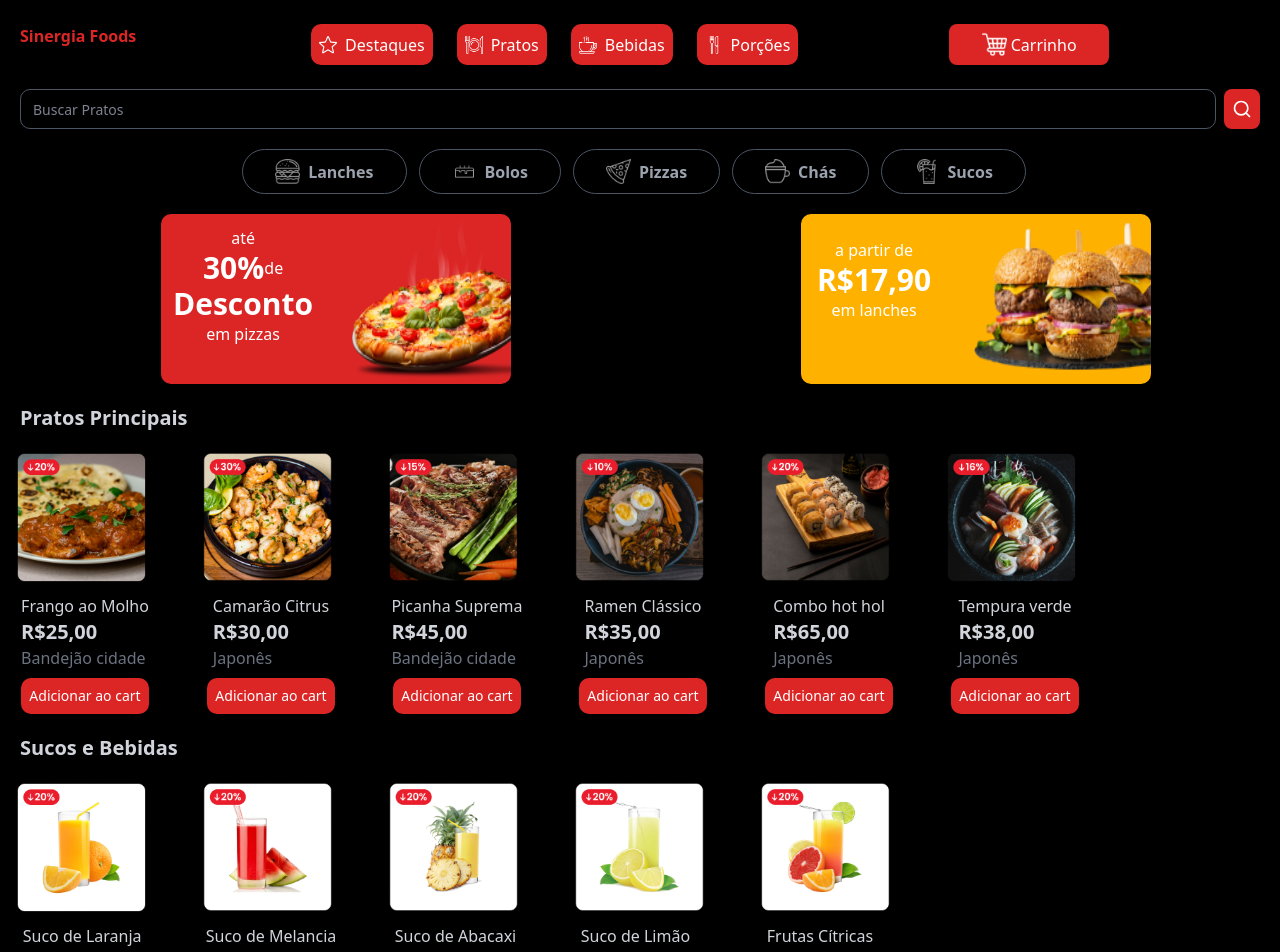
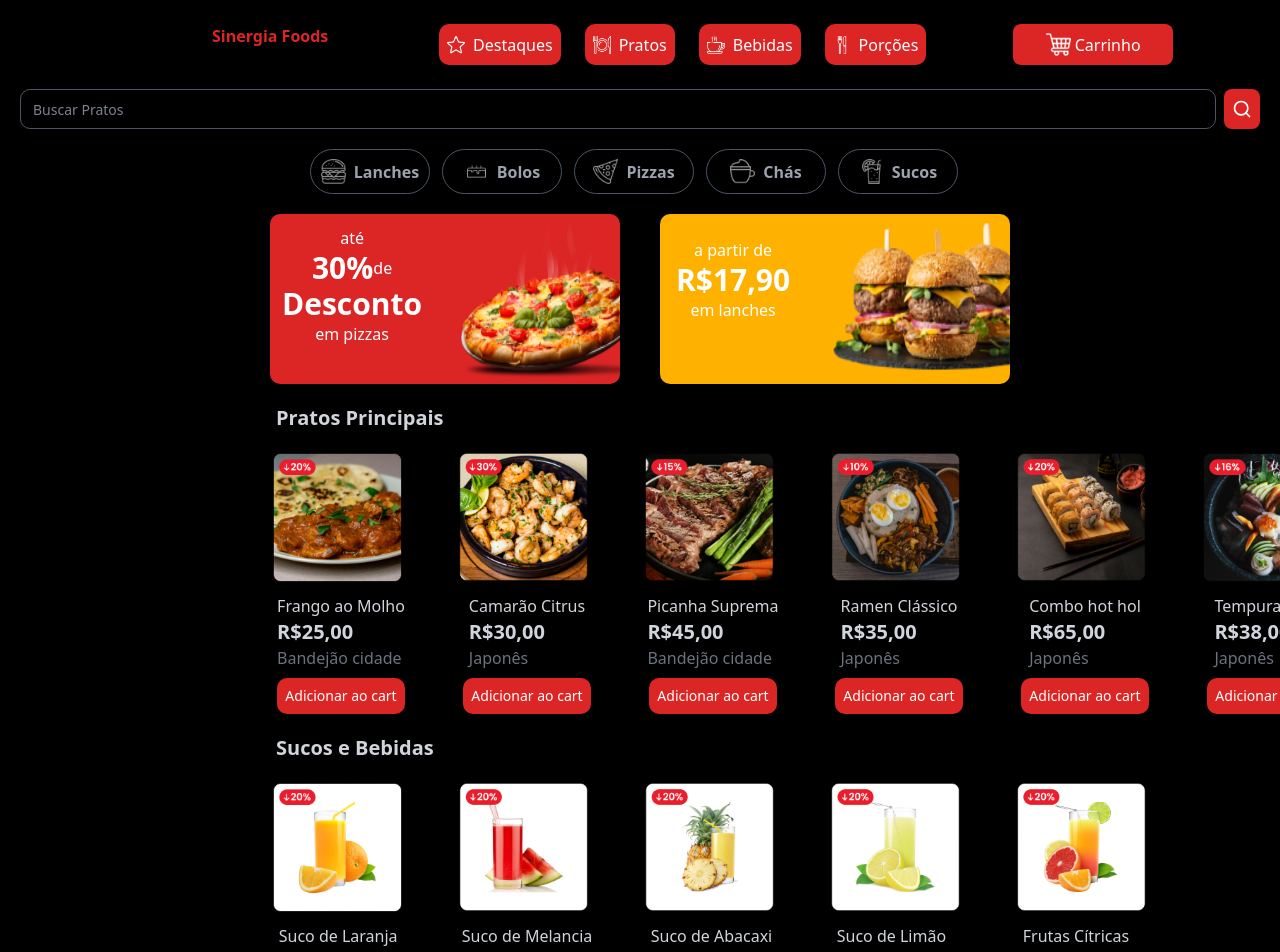
Before and after one commit to Gui089/Desafio-sinergiaSh, a React (Vite) app: page / in a window 1280 px wide. Shown: the top 952 px of the page. Built offline with nearby package versions, Linux system fonts and the light colour scheme.

Commit message:
feat: add responsive large screens

```diff
--- a/src/App.tsx
+++ b/src/App.tsx
@@ -16,8 +16,8 @@ function App() {
 
        <CategoryList />
 
-       <div className="flex md:flex-row md:justify-around sm:flex flex-col">
-            <div className="bg-red-600 lg:h-[170px] mt-5 w-[350px] h-[150px] ml-8 rounded-md flex justify-between ">
+       <div className="flex gap-4 items-center md:flex-row md:justify-center sm:flex flex-col lg:gap-10">
+            <div className="bg-red-600 lg:h-[170px] mt-5 w-[350px] h-[150px] rounded-md flex justify-between">
 
             <div className=" flex flex-col mt-3 items-center ml-3 h-[90px]">
                 <p className="text-white ">até</p>
@@ -40,7 +40,7 @@ function App() {
 
           </div>
 
-          <div className="bg-[#FFB100] lg:h-[170px] mt-5 w-[350px] h-[150px] ml-8 rounded-md flex justify-between ">
+          <div className="bg-[#FFB100] lg:h-[170px] mt-5 w-[350px] h-[150px] rounded-md flex justify-between ">
 
             <div className=" flex flex-col mt-6 ml-4 items-center h-[90px]">
                 <p className="text-white ">a partir de </p>
@@ -64,7 +64,7 @@ function App() {
        </div>
 
 
-      <div className="pt-5">
+      <div className="pt-5 xl:ml-[20%] lg:ml-[5%]">
         <div className="px-5">
           <h2 className="text-xl text-gray-300 font-semibold">Pratos Principais</h2>
         </div>
@@ -74,13 +74,13 @@ function App() {
         <ProductList />
       </div>
 
-      <div className="pt-5">
+      <div className="pt-5 xl:ml-[20%] lg:ml-[5%]">
         <div className="px-5">
           <h2 className="text-xl text-gray-300 font-semibold">Sucos e Bebidas</h2>
         </div>
       </div>
 
-      <div className="pt-6 mt-[-20px] pb-[40px]">
+      <div className="pt-6 mt-[-20px] pb-[100px]">
         <ProductJuices />
       </div>
     </>
--- a/src/components/Category-item.tsx
+++ b/src/components/Category-item.tsx
@@ -6,7 +6,7 @@ interface CategoryProps {
 
 const CategoryItem = ({icon, title}: CategoryProps) => {
     return (
-        <div className="flex cursor-pointer h-[45px] items-center justify-center gap-2 mr-3 mt-5 px-8 border-[1px] border-gray-600 rounded-full">
+        <div className="flex cursor-pointer h-[45px] items-center justify-center gap-2 mr-3 mt-5 px-8 border-[1px] border-gray-600 rounded-full md:w-[120px]">
             <img src={icon} alt={title} height={25} width={25}/>
 
             <span className="font-semibold text-gray-400">{title}</span>
--- a/src/components/Header.tsx
+++ b/src/components/Header.tsx
@@ -24,14 +24,14 @@ const menuItemList = [
 
 const Header = () => {
 
-    const [showMenuBar, setShowMenuBar] = useState(false);
+    const [showMenuBar, setShowMenuBar] = useState(true);
 
     return (
-        <div className="flex justify-between pt-6 px-5">
+        <div className="flex justify-between pt-6 px-5 xl:ml-[15%]">
             <h1 className="text-red-600 font-bold">Sinergia Foods</h1>
 
 
-            <ul className="hidden sm:flex">
+            <ul className="hidden md:hidden lg:flex">
                 {menuItemList.map(item =>
                     <li className="ml-6 cursor-pointer hover:bg-red-800 bg-red-600 flex justify-center items-center p-2 rounded-md text-white" key={item.title}>
                         <img className="mr-2" src={item.icon} alt="icon" width={18} height={18} />
@@ -40,12 +40,12 @@ const Header = () => {
             </ul>
 
 
-            <button className="sm:flex hidden bg-red-600 hover:bg-red-800 p-2 w-[160px] rounded-sm items-center justify-center ">
+            <button className="sm:flex lg:flex md:hidden hidden bg-red-600 hover:bg-red-800 p-2 w-[160px] rounded-sm items-center justify-center ">
                 <img width={25} src="/img/shopping-cart.png" className="mr-1" />
                 <h1 className="text-white">Carrinho</h1>
             </button>
 
-            <button onClick={() => setShowMenuBar(prev => !prev)} className="md:hidden lg:hidden ml-[200px]">
+            <button onClick={() => setShowMenuBar(prev => !prev)} className="lg:hidden ml-[80%]">
                 {showMenuBar === true ? <MenuIcon /> : <XIcon />}
             </button>
                 <div className="mt-6">
--- a/src/components/MenuBarMobile.tsx
+++ b/src/components/MenuBarMobile.tsx
@@ -21,7 +21,7 @@ const menuItemList = [
 
 export const MenuBarMobile = () => {
     return (
-        <div className="absolute bg-black right-2 w-[80%] h-[130%] sm:hidden">
+        <div className="absolute bg-black right-2 w-[80%] h-[80%] sm:hidden md:flex md:h-[50%]">
             <ul className="flex flex-col mt-5 items-start ml-[85px]">
                 {menuItemList.map(item =>
                     <li className="text-gray-200 font-semibold mt-5 flex items-center" key={item.title}>
@@ -30,7 +30,7 @@ export const MenuBarMobile = () => {
                     </li>)}
             </ul>
 
-            <button className="flex ml-[85px] mt-[200px] bg-red-600 hover:bg-red-800 p-2 w-[160px] rounded-sm items-center justify-center ">
+            <button className="flex ml-[85px] mt-[200px] bg-red-600 hover:bg-red-800 p-2 w-[160px] rounded-sm items-center justify-center md:absolute md:bottom-[100px]">
                 <img width={25} src="/img/shopping-cart.png" className="mr-1" />
                 <h1 className="text-white">Carrinho</h1>
             </button>
--- a/src/components/Product-list.tsx
+++ b/src/components/Product-list.tsx
@@ -85,7 +85,7 @@ const juices = [
 
 export const ProductList = () => {
   return (
-    <div className="flex overflow-x-auto gap-4 scrollbar-hide">
+    <div className="flex overflow-x-auto gap-4 scrollbar-hide xl:ml-[20%] lg:ml-[5%]">
       {products.map((product) => (
         <ProductItem
           key={product.title}
@@ -101,7 +101,7 @@ export const ProductList = () => {
 
 export const ProductJuices =() => {
     return (
-        <div className="flex overflow-x-auto gap-4 scrollbar-hide">
+        <div className="flex overflow-x-auto gap-4 scrollbar-hide xl:ml-[20%] lg:ml-[5%]">
       {juices.map((juice) => (
         <ProductItem
           key={juice.title}
```
